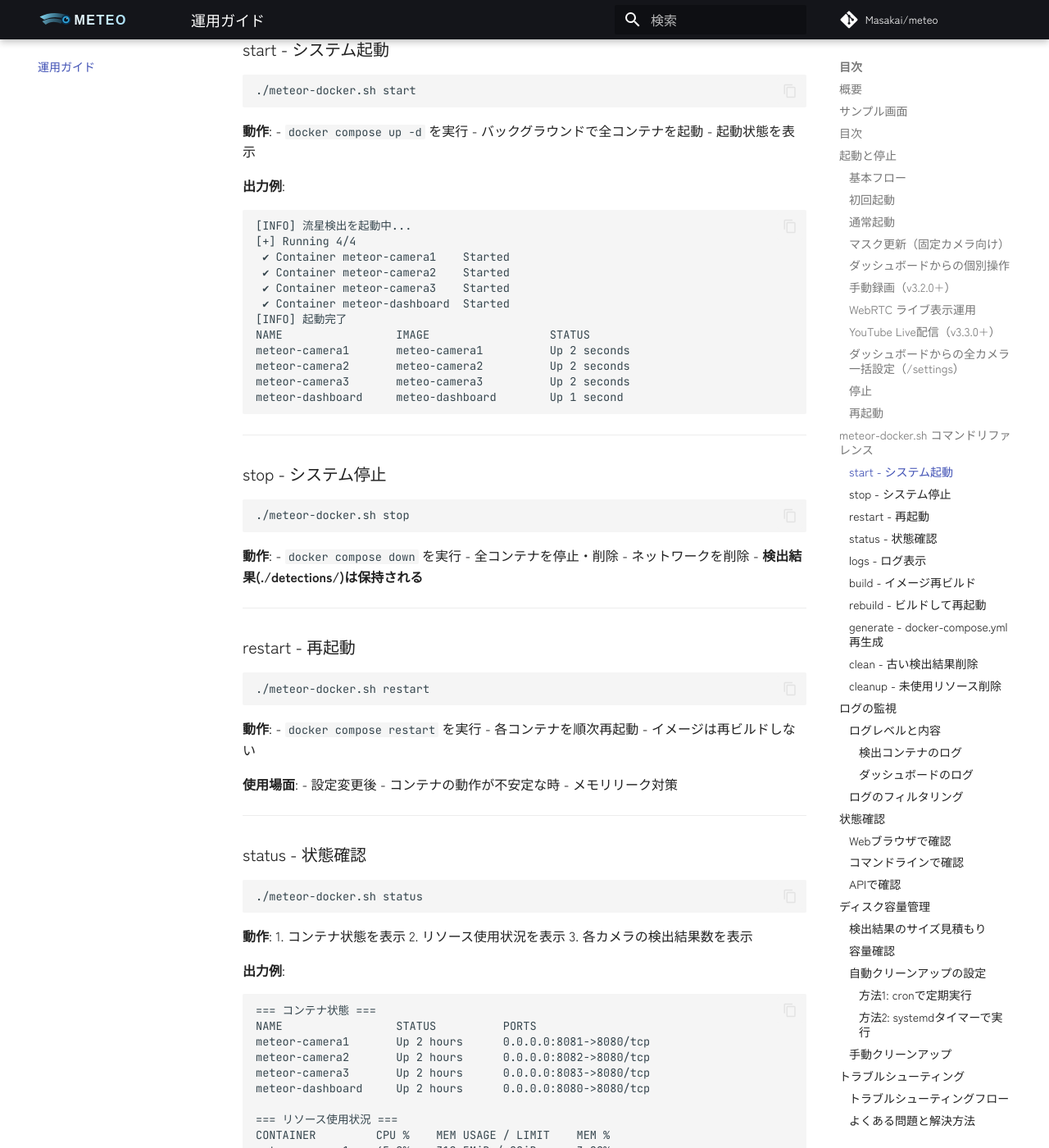
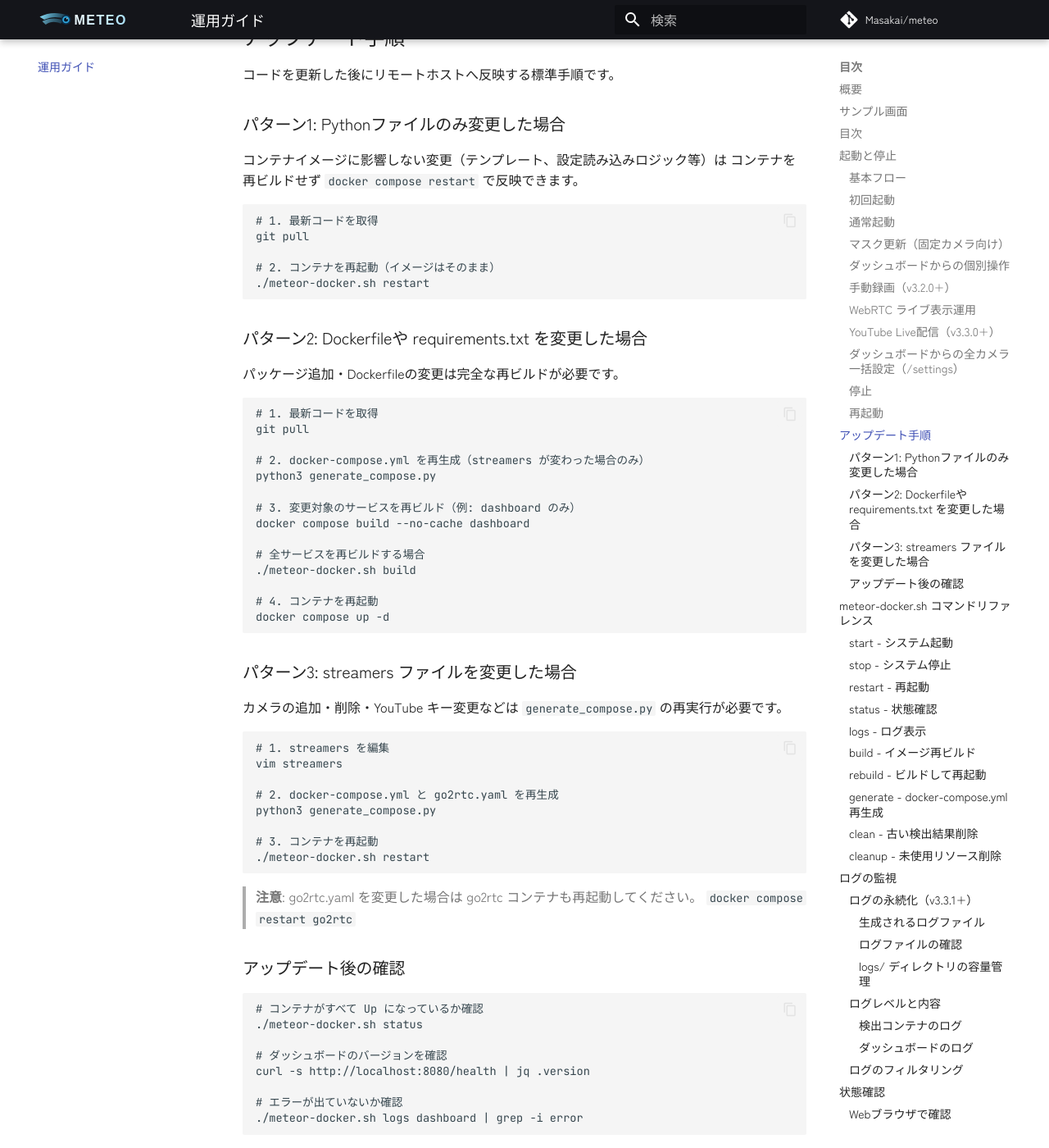
Before and after one commit to Masakai/meteo, an MkDocs documentation site: the page built from documents/OPERATIONS_GUIDE.md, in a window 1280 px wide and 1400 px high, scrolled down 4738 px. Shown: the whole window at 82% size. Built offline with MkDocs 1.6.1 and Material for MkDocs 9.7.7, drawn with Linux system fonts in a browser that asks for light colours; comment, search, counter and statistics services are not loaded; some of the changed text lies outside the part shown.

Commit message:
docs: OPERATIONS_GUIDE にアップデート手順とログ永続化を追記 (v3.3.1)
- バージョン表記を v3.3.1 に更新
- 「アップデート手順」セクションを新設（パターン1〜3 + 確認手順）
- 「ログの監視」セクションにログ永続化の説明を追加
  - logs/ ディレクトリのファイル一覧と用途
  - tail -f / grep コマンド例
  - ローテート済みファイルの手動削除方法
- 週次メンテナンスのログ関連コマンドを更新

Co-Authored-By: Claude Sonnet 4.6 <noreply@anthropic.com>

````diff
--- a/documents/OPERATIONS_GUIDE.md
+++ b/documents/OPERATIONS_GUIDE.md
@@ -2,7 +2,7 @@
 
 ---
 
-**Version: v3.2.1**
+**Version: v3.3.1**
 
 **Copyright (c) 2026 Masanori Sakai**
 
@@ -24,6 +24,7 @@ Licensed under the MIT License
 ## 目次
 
 - [起動と停止](#起動と停止)
+- [アップデート手順](#アップデート手順)
 - [meteor-docker.sh コマンドリファレンス](#meteor-dockersh-コマンドリファレンス)
 - [ログの監視](#ログの監視)
 - [状態確認](#状態確認)
@@ -186,6 +187,77 @@ docker compose stop
 ```bash
 # コンテナを再起動（設定変更時など）
 ./meteor-docker.sh restart
+```
+
+---
+
+## アップデート手順
+
+コードを更新した後にリモートホストへ反映する標準手順です。
+
+### パターン1: Pythonファイルのみ変更した場合
+
+コンテナイメージに影響しない変更（テンプレート、設定読み込みロジック等）は
+コンテナを再ビルドせず `docker compose restart` で反映できます。
+
+```bash
+# 1. 最新コードを取得
+git pull
+
+# 2. コンテナを再起動（イメージはそのまま）
+./meteor-docker.sh restart
+```
+
+### パターン2: Dockerfileや requirements.txt を変更した場合
+
+パッケージ追加・Dockerfileの変更は完全な再ビルドが必要です。
+
+```bash
+# 1. 最新コードを取得
+git pull
+
+# 2. docker-compose.yml を再生成（streamers が変わった場合のみ）
+python3 generate_compose.py
+
+# 3. 変更対象のサービスを再ビルド（例: dashboard のみ）
+docker compose build --no-cache dashboard
+
+# 全サービスを再ビルドする場合
+./meteor-docker.sh build
+
+# 4. コンテナを再起動
+docker compose up -d
+```
+
+### パターン3: streamers ファイルを変更した場合
+
+カメラの追加・削除・YouTube キー変更などは `generate_compose.py` の再実行が必要です。
+
+```bash
+# 1. streamers を編集
+vim streamers
+
+# 2. docker-compose.yml と go2rtc.yaml を再生成
+python3 generate_compose.py
+
+# 3. コンテナを再起動
+./meteor-docker.sh restart
+```
+
+> **注意**: go2rtc.yaml を変更した場合は go2rtc コンテナも再起動してください。
+> `docker compose restart go2rtc`
+
+### アップデート後の確認
+
+```bash
+# コンテナがすべて Up になっているか確認
+./meteor-docker.sh status
+
+# ダッシュボードのバージョンを確認
+curl -s http://localhost:8080/health | jq .version
+
+# エラーが出ていないか確認
+./meteor-docker.sh logs dashboard | grep -i error
 ```
 
 ---
@@ -437,6 +509,51 @@ Local Volumes   2         2         1.5GB
 ---
 
 ## ログの監視
+
+### ログの永続化（v3.3.1+）
+
+v3.3.1 以降、すべてのコンテナのログはホスト側の `./logs/` ディレクトリにマウントされます。
+コンテナを再ビルド・削除してもログは失われません。
+
+#### 生成されるログファイル
+
+| ファイル | 内容 | ローテーション |
+|---|---|---|
+| `logs/dashboard.log` | ダッシュボードの Python ログ | 10MB × 5世代（Python） |
+| `logs/camera1.log`（camera2, 3 …） | 各カメラコンテナの stdout/stderr | 10MB × 5世代（Python） |
+| `logs/ffmpeg_youtube_3.log`（N はカメラ番号） | YouTube 配信 ffmpeg の出力 | 起動ごとに追記 |
+
+> Docker コンテナ自体のログ（`docker compose logs`）は json-file ドライバで 10MB × 3 ファイルに回転します。
+
+#### ログファイルの確認
+
+```bash
+# ダッシュボードのログをリアルタイムで確認
+tail -f ./logs/dashboard.log
+
+# カメラ1のログを確認
+tail -f ./logs/camera1.log
+
+# YouTube ffmpeg の出力を確認（カメラ3の場合）
+tail -f ./logs/ffmpeg_youtube_3.log
+
+# エラーのみ抽出
+grep -i error ./logs/dashboard.log
+```
+
+#### logs/ ディレクトリの容量管理
+
+各ログは Python の `RotatingFileHandler` によって自動的に回転します。
+最大容量は `(10MB × 5世代) × コンテナ数` 程度です。
+
+不要になった古いローテートファイル（`.log.1`〜`.log.5`）は手動削除できます:
+
+```bash
+# ローテート済みファイルのみ削除（最新の .log は残す）
+rm -f ./logs/*.log.[1-9]
+```
+
+---
 
 ### ログレベルと内容
 
@@ -951,8 +1068,8 @@ df -h
 # バックアップ実行
 ./backup.sh
 
-# ログファイルのローテーション
-docker compose logs --tail=1000 > logs-$(date +%Y%m%d).txt
+# ローテート済みログの掃除（任意）
+rm -f ./logs/*.log.[1-9]
 ```
 
 ### 月次
````
